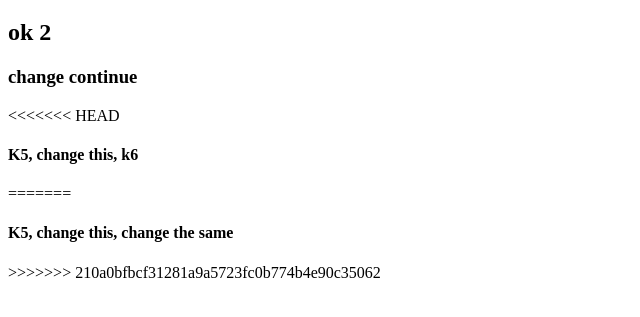
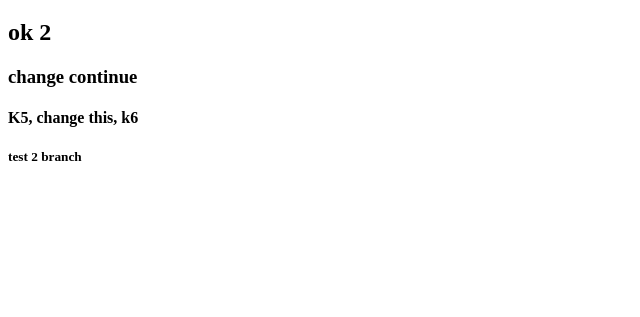
Before and after one commit to Luu-Gia-Khanh/DemoGithub, a plain HTML site: page index.html in a window 1280 px wide. Shown: the part 61-378 px from the top of the page, without its empty margins (0-640 px from the left). Drawn offline with Linux system fonts and the light colour scheme.

Commit message:
test2 commit

```diff
--- a/index.html
+++ b/index.html
@@ -10,10 +10,7 @@
     <h1>Test</h1>
     <h2>ok 2</h2>
     <h3>change continue</h3>
-<<<<<<< HEAD
     <h4>K5, change this, k6</h4>
-=======
-    <h4>K5, change this, change the same</h4>
->>>>>>> 210a0bfbcf31281a9a5723fc0b774b4e90c35062
+    <h5>test 2 branch</h5>
 </body>
 </html>
```
